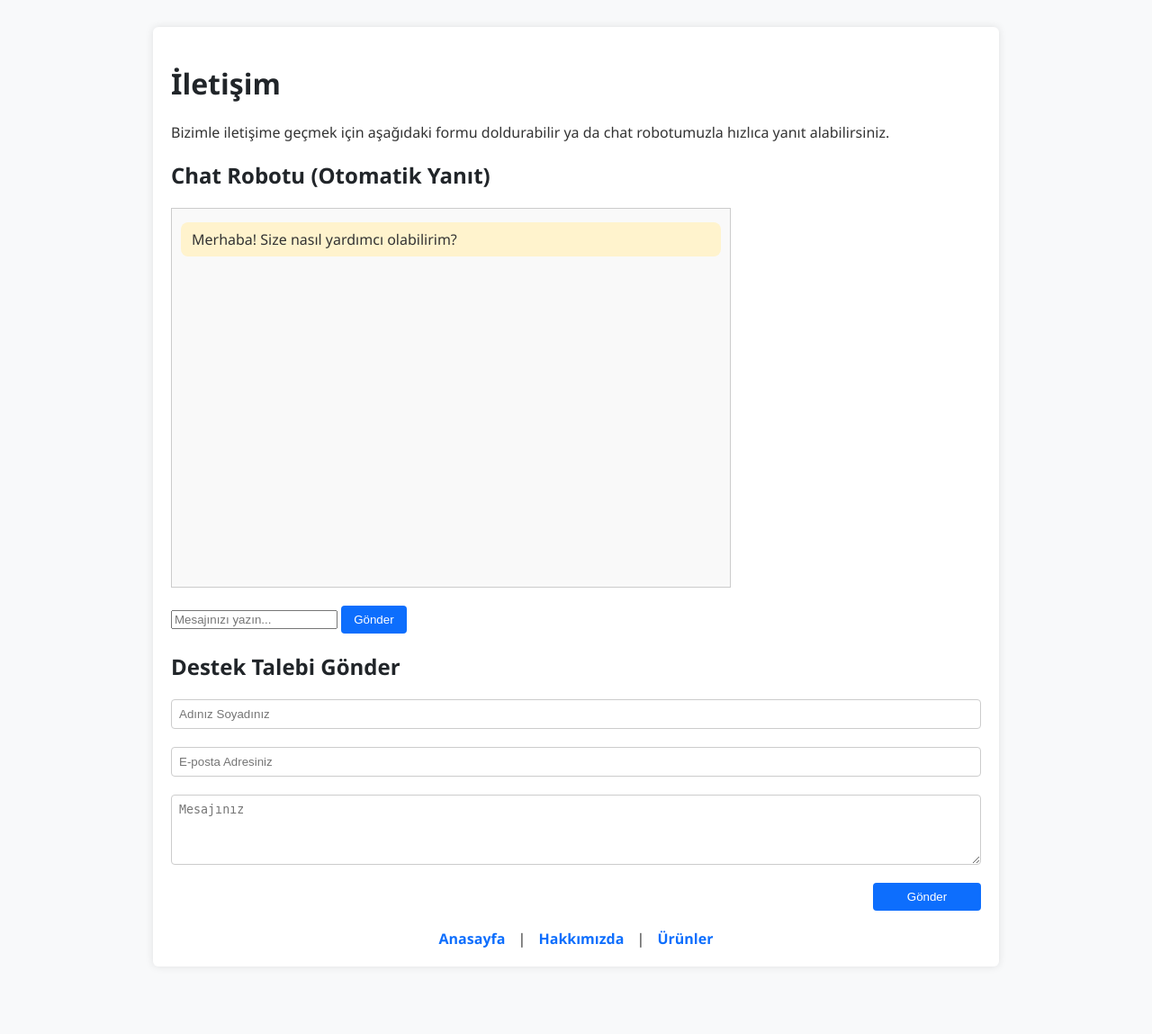
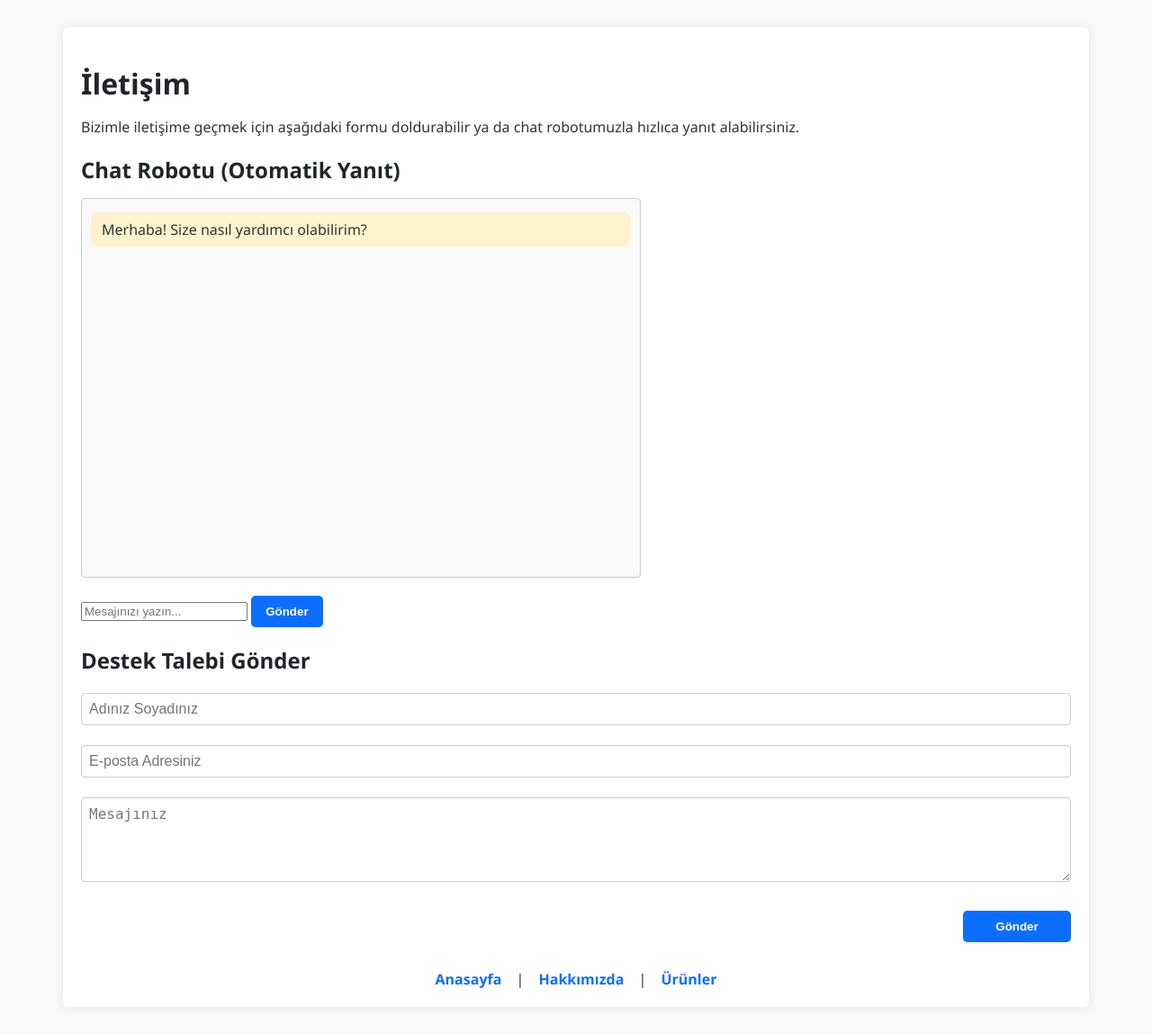
Before and after one commit to Algan65/Sepetinyolu, a Flask app: page /contact in a window 1280 px wide. Shown: the whole page at 90% size. Before the commit the page ends 1053 px from the top, so only its background shows below. Run offline with Flask 3, Linux system fonts and the light colour scheme.

Commit message:
Update style.css

```diff
--- a/static/style.css
+++ b/static/style.css
@@ -1,3 +1,4 @@
+/* Genel Ayarlar */
 body {
   font-family: 'Segoe UI', Tahoma, Geneva, Verdana, sans-serif;
   background-color: #f8f9fa;
@@ -6,13 +7,16 @@ body {
   padding: 0;
 }
 
+/* Başlık */
 header {
-  background-color: #343a40;
+  background-color: #00bcd4;
   color: white;
   padding: 20px;
   text-align: center;
+  border-bottom: 3px solid #008fa1;
 }
 
+/* Navigasyon */
 nav {
   background-color: #495057;
   padding: 10px;
@@ -30,19 +34,23 @@ nav a:hover {
   text-decoration: underline;
 }
 
+/* Sayfa Konteyneri */
 .container {
-  max-width: 900px;
+  max-width: 1100px;
   margin: 30px auto;
   padding: 20px;
   background-color: white;
   border-radius: 6px;
-  box-shadow: 0 0 10px rgba(0, 0, 0, 0.1);
+  box-shadow: 0 0 12px rgba(0, 0, 0, 0.08);
 }
 
-h1, h2 {
+/* Başlıklar */
+h1, h2, h3 {
   color: #212529;
+  margin-bottom: 15px;
 }
 
+/* Liste Öğeleri */
 ul {
   list-style-type: none;
   padding: 0;
@@ -53,66 +61,87 @@ li {
   border-bottom: 1px solid #ddd;
 }
 
+/* Butonlar */
 button, .button, .button-link {
   background-color: #0d6efd;
   color: white;
-  padding: 8px 14px;
+  padding: 10px 16px;
   border: none;
-  border-radius: 4px;
+  border-radius: 5px;
   cursor: pointer;
   margin-top: 10px;
   text-decoration: none;
   display: inline-block;
+  font-weight: bold;
+  transition: background-color 0.2s ease;
 }
 
 button:hover, .button:hover, .button-link:hover {
   background-color: #0b5ed7;
 }
 
+/* Formlar */
 form {
   display: flex;
   flex-direction: column;
 }
 
-form input {
-  margin-bottom: 10px;
-  padding: 8px;
+form input, form textarea, form select {
+  margin-bottom: 12px;
+  padding: 10px;
   border-radius: 4px;
   border: 1px solid #ccc;
+  font-size: 16px;
+}
+
+form button {
+  align-self: flex-start;
+}
+
+/* Ürünler */
+.products {
+  display: grid;
+  grid-template-columns: repeat(auto-fit, minmax(240px, 1fr));
+  gap: 20px;
+  margin-top: 20px;
 }
 
 .product {
   border: 1px solid #dee2e6;
   border-radius: 5px;
   padding: 15px;
-  margin-bottom: 20px;
   background-color: #ffffff;
+  box-shadow: 0 2px 4px rgba(0,0,0,0.05);
+  text-align: center;
 }
 
-.products {
-  display: grid;
-  grid-template-columns: repeat(auto-fit, minmax(250px, 1fr));
-  gap: 20px;
+.product h2 {
+  font-size: 20px;
+  margin-bottom: 10px;
 }
 
 .price {
   color: #28a745;
   font-weight: bold;
+  font-size: 18px;
 }
 
+/* Boş içerik */
 .empty {
   text-align: center;
   color: #888;
   font-style: italic;
+  margin: 20px 0;
 }
 
+/* Link Kutuları */
 .links {
-  margin-top: 20px;
+  margin-top: 30px;
   text-align: center;
 }
 
 .links a {
-  margin: 0 10px;
+  margin: 0 12px;
   text-decoration: none;
   color: #0d6efd;
   font-weight: bold;
@@ -121,3 +150,75 @@ form input {
 .links a:hover {
   text-decoration: underline;
 }
+
+/* Sipariş Tablosu */
+table {
+  width: 100%;
+  border-collapse: collapse;
+  margin-top: 20px;
+}
+
+th, td {
+  padding: 12px 15px;
+  border: 1px solid #ddd;
+  text-align: left;
+}
+
+th {
+  background-color: #0d6efd;
+  color: white;
+}
+
+tr:nth-child(even) {
+  background-color: #f2f2f2;
+}
+
+/* Chatbox */
+.chatbox {
+  width: 100%;
+  max-width: 600px;
+  height: 400px;
+  border: 1px solid #ccc;
+  padding: 10px;
+  overflow-y: auto;
+  background-color: #f9f9f9;
+  margin-bottom: 10px;
+  border-radius: 4px;
+}
+
+.message {
+  margin: 5px 0;
+  padding: 8px 12px;
+  border-radius: 8px;
+}
+
+.message.user {
+  background-color: #e0f7fa;
+  text-align: right;
+}
+
+.message.bot {
+  background-color: #fff3cd;
+  text-align: left;
+}
+
+/* Sipariş Kartları */
+.order-box {
+  margin-bottom: 30px;
+  padding: 20px;
+  border: 1px solid #ced4da;
+  border-radius: 6px;
+  background-color: #fdfdfd;
+}
+
+/* Responsive */
+@media (max-width: 768px) {
+  .products {
+    grid-template-columns: 1fr;
+  }
+
+  nav a {
+    display: inline-block;
+    margin: 5px 10px;
+  }
+}
```
